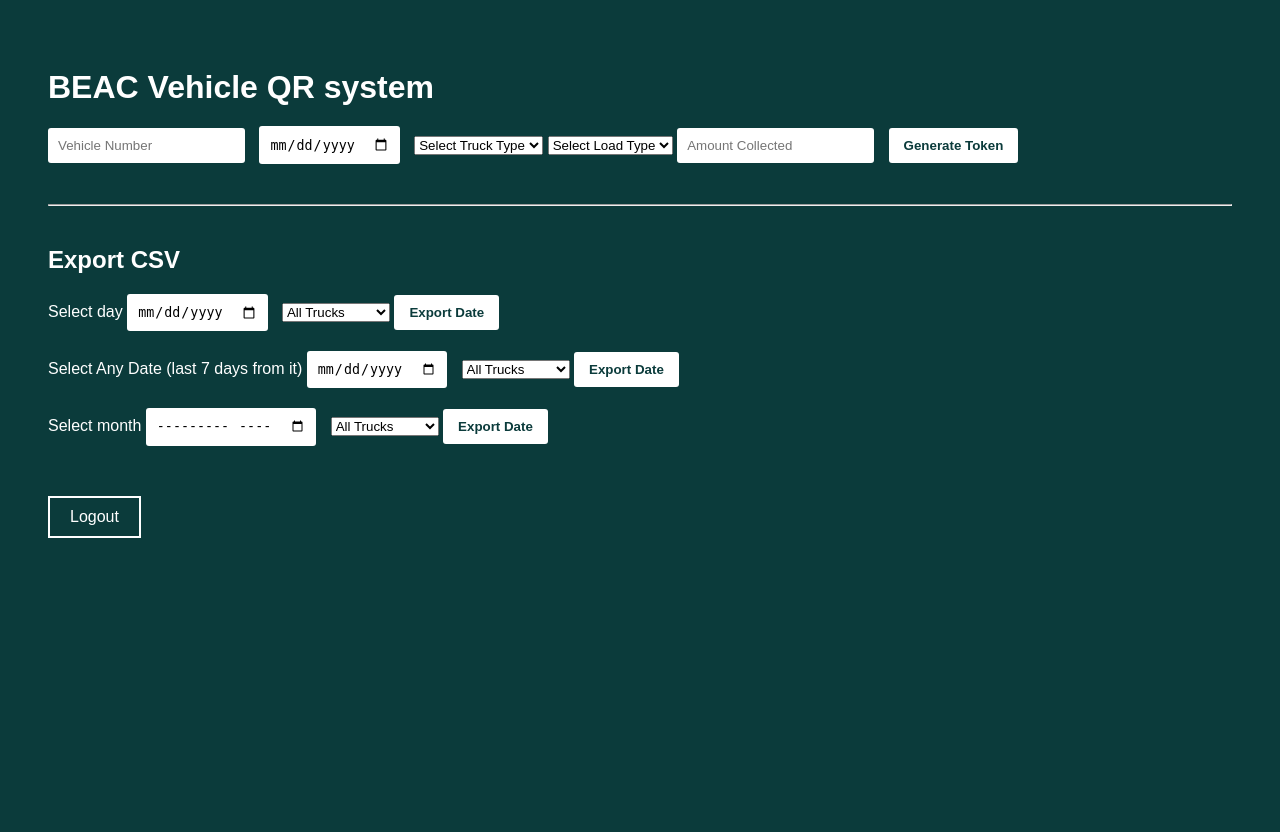
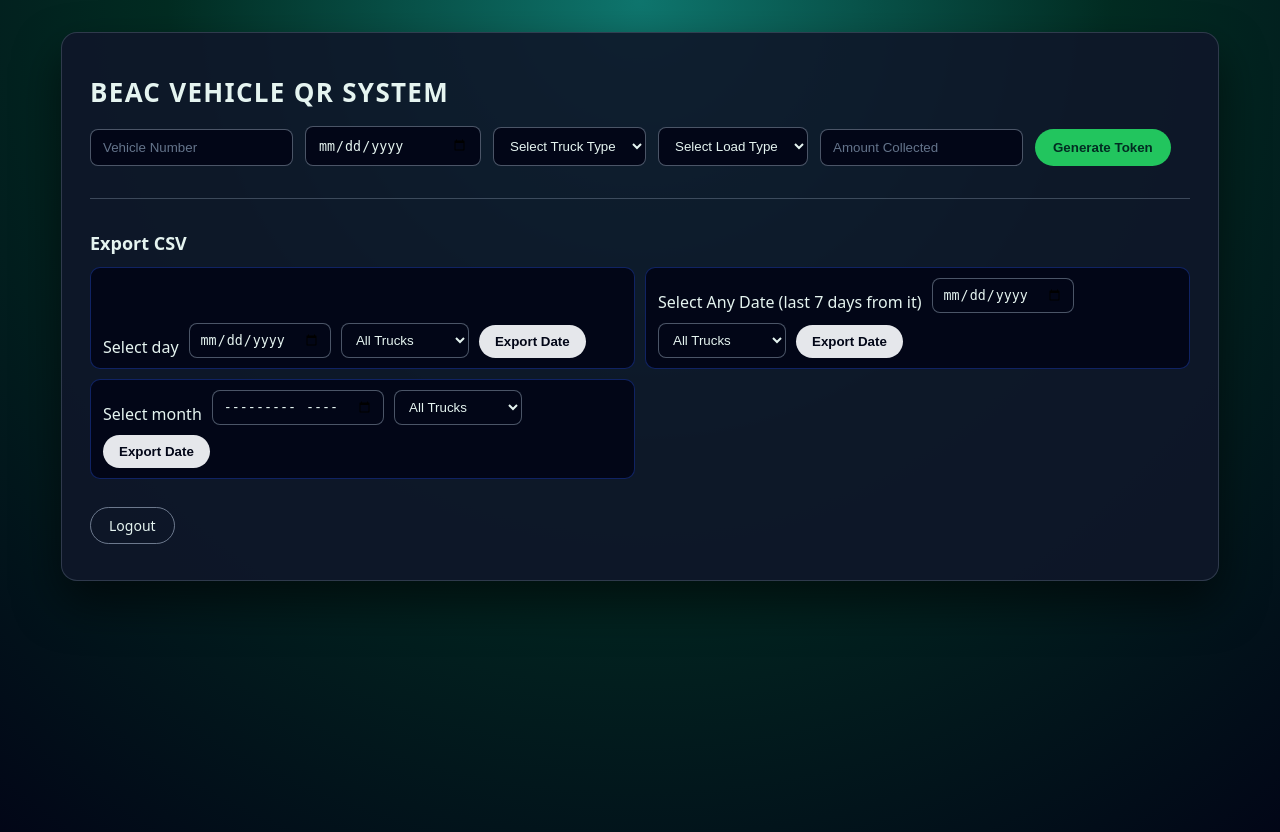
Before and after one commit to beacparking/BEAC-CLEAN, a Flask app: page /admin in a window 1280 px wide. Before the commit the page ends 538 px from the top, so only its background shows below. Run offline with Flask 3, Linux system fonts and the light colour scheme; the visitor is signed in with stand-in values (Sample User, id 1); some libraries are stand-ins or nearby versions.

Commit message:
Improve admin and stats UI styling

```diff
--- a/static/css/admin.css
+++ b/static/css/admin.css
@@ -1,58 +1,152 @@
 body {
-    background-color: #0b3b3b;
-    color: white;
-    font-family: Arial, sans-serif;
-    padding: 40px;
+    margin: 0;
+    min-height: 100vh;
+    font-family: system-ui, -apple-system, BlinkMacSystemFont, "Segoe UI", sans-serif;
+    color: #e5f4f0;
+    background: radial-gradient(circle at top, #0f766e 0, #022c22 45%, #020617 100%);
+}
+
+.page {
+    max-width: 1100px;
+    margin: 32px auto 40px;
+    padding: 24px 28px 36px;
+    background: rgba(15, 23, 42, 0.9);
+    border-radius: 16px;
+    box-shadow: 0 22px 45px rgba(0, 0, 0, 0.55);
+    border: 1px solid rgba(148, 163, 184, 0.25);
 }
 
 h1 {
-    margin-bottom: 20px;
+    font-size: 26px;
+    margin-bottom: 16px;
+    letter-spacing: 0.05em;
+    text-transform: uppercase;
+}
+
+h2 {
+    margin-top: 32px;
+    margin-bottom: 12px;
+    font-size: 18px;
+}
+
+.qr-form {
+    display: flex;
+    flex-wrap: wrap;
+    align-items: flex-end;
+    gap: 12px;
+    margin-bottom: 16px;
 }
 
 .qr-form input,
-.export-box input {
-    padding: 10px;
-    margin-right: 10px;
-    border: none;
-    border-radius: 3px;
+.qr-form select {
+    padding: 10px 12px;
+    border-radius: 8px;
+    border: 1px solid rgba(148, 163, 184, 0.5);
+    background: #020617;
+    color: #e5f4f0;
+    min-width: 150px;
 }
 
-button {
-    padding: 10px 15px;
-    border: none;
-    background-color: white;
-    color: #0b3b3b;
-    font-weight: bold;
-    cursor: pointer;
-    border-radius: 3px;
+.qr-form input::placeholder {
+    color: #64748b;
 }
 
-button:hover {
-    opacity: 0.9;
+.qr-form button {
+    padding: 11px 18px;
+    border-radius: 999px;
+    border: none;
+    background-color: #22c55e;
+    color: #022c22;
+    font-weight: 600;
+    cursor: pointer;
+    white-space: nowrap;
+}
+
+.qr-form button:hover {
+    background-color: #16a34a;
+}
+
+.qr-box {
+    margin-top: 16px;
+    padding: 12px 14px;
+    border-radius: 12px;
+    background: linear-gradient(135deg, rgba(22, 163, 74, 0.16), rgba(8, 47, 73, 0.9));
+    border: 1px solid rgba(34, 197, 94, 0.7);
+}
+
+.qr-box p {
+    margin: 2px 0;
 }
 
 hr {
-    margin: 40px 0;
+    margin: 32px 0 24px;
+    border: 0;
+    border-top: 1px solid rgba(148, 163, 184, 0.35);
 }
 
-.qr-box {
-    margin-top: 20px;
+.export-box {
+    display: grid;
+    grid-template-columns: 1fr;
+    gap: 10px;
 }
 
 .export-box form {
-    margin-bottom: 20px;
+    display: flex;
+    flex-wrap: wrap;
+    align-items: flex-end;
+    gap: 10px;
+    padding: 10px 12px;
+    background: #020617;
+    border-radius: 10px;
+    border: 1px solid rgba(30, 64, 175, 0.5);
+}
+
+.export-box input,
+.export-box select {
+    padding: 8px 10px;
+    border-radius: 8px;
+    border: 1px solid rgba(148, 163, 184, 0.5);
+    background: #020617;
+    color: #e5f4f0;
+}
+
+.export-box button {
+    padding: 9px 16px;
+    border-radius: 999px;
+    border: none;
+    background-color: #e5e7eb;
+    color: #020617;
+    font-weight: 600;
+    cursor: pointer;
+    white-space: nowrap;
+}
+
+.export-box button:hover {
+    background-color: #cbd5f5;
 }
 
 .error {
-    color: red;
-    margin-top: 10px;
+    margin-top: 8px;
+    color: #fecaca;
 }
 
 .logout {
     display: inline-block;
-    margin-top: 30px;
-    padding: 10px 20px;
-    border: 2px solid white;
-    color: white;
+    margin-top: 28px;
+    padding: 8px 18px;
+    border-radius: 999px;
+    border: 1px solid rgba(148, 163, 184, 0.7);
+    color: #e5f4f0;
     text-decoration: none;
+    font-size: 14px;
 }
+
+.logout:hover {
+    background-color: rgba(148, 163, 184, 0.16);
+}
+
+@media (min-width: 900px) {
+    .export-box {
+        grid-template-columns: repeat(2, minmax(0, 1fr));
+    }
+}
--- a/templates/admin.html
+++ b/templates/admin.html
@@ -7,6 +7,7 @@
 </head>
 
 <body>
+<div class="page">
 
 <h1>BEAC Vehicle QR system</h1>
 
@@ -85,5 +86,6 @@
 
 <a href="/logout" class="logout">Logout</a>
 
+</div>
 </body>
 </html>
--- a/templates/stats.html
+++ b/templates/stats.html
@@ -6,6 +6,7 @@
     <link rel="stylesheet" href="{{ url_for('static', filename='css/admin.css') }}">
 </head>
 <body>
+<div class="page">
 
 <h1>Vehicle Statistics</h1>
 
@@ -43,10 +44,11 @@
         <a href="{{ url_for('stats_export', date=stats_date.isoformat(), truck_type='Bhutanese') }}" class="logout" style="display: inline-block; margin-right: 10px;">Download CSV – Bhutanese vehicles</a>
         <a href="{{ url_for('stats_export', date=stats_date.isoformat(), truck_type='Indian') }}" class="logout" style="display: inline-block;">Download CSV – Indian vehicles</a>
     </p>
-</div>
+    </div>
 {% endif %}
 
 <a href="/logout" class="logout">Logout</a>
 
+</div>
 </body>
 </html>
```
